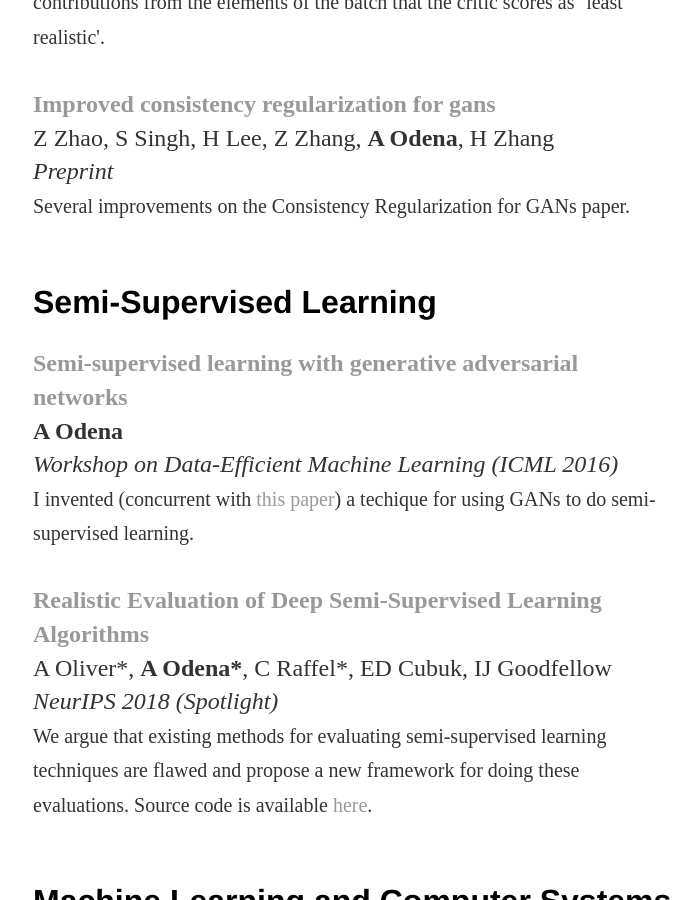
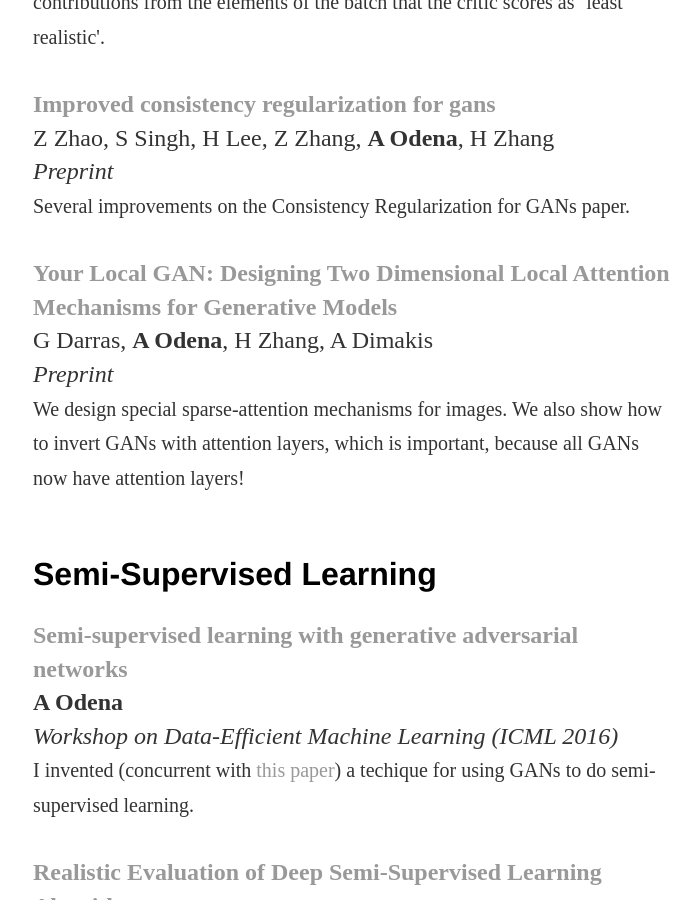
Before and after one commit to augustusodena/augustusodena.github.io, a Jekyll site: the page built from research/index.html, in a window 1280 px wide and 900 px high, scrolled down 2117 px. Shown: the whole window, without its empty margins (287-987 px from the left). Built offline with Jekyll 4.4.1, drawn with Linux system fonts in a browser that asks for light colours.

Commit message:
Add YLG paper. still need small-gan, cr-gan, IDP

```diff
--- a/research/index.html
+++ b/research/index.html
@@ -75,6 +75,14 @@
      Several improvements on the Consistency Regularization for GANs paper.
    </small><br><br>
 
+   <a href="https://arxiv.org/abs/1911.12287"><b>Your Local GAN: Designing Two Dimensional Local Attention Mechanisms for Generative Models</b></a><br>
+   G Darras, <b>A Odena</b>, H Zhang, A Dimakis<br>
+   <i>Preprint</i><br>
+   <small>
+     We design special sparse-attention mechanisms for images.
+     We also show how to invert GANs with attention layers, which is important, because all GANs now have attention layers!
+   </small><br><br>
+
   </p>
 
 	<h2>Semi-Supervised Learning</h2>
```
